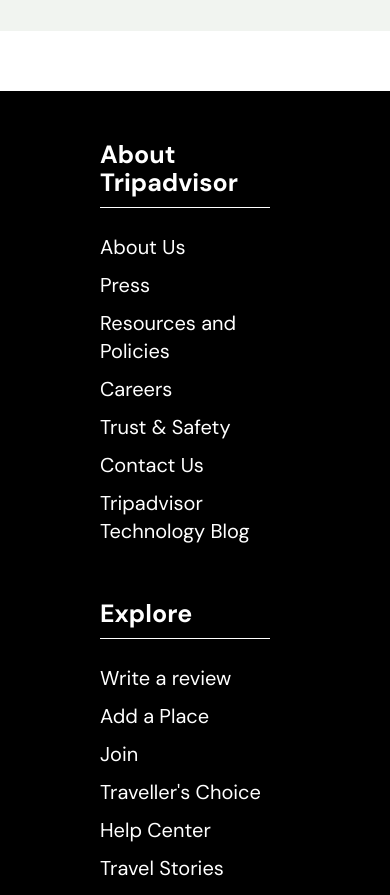
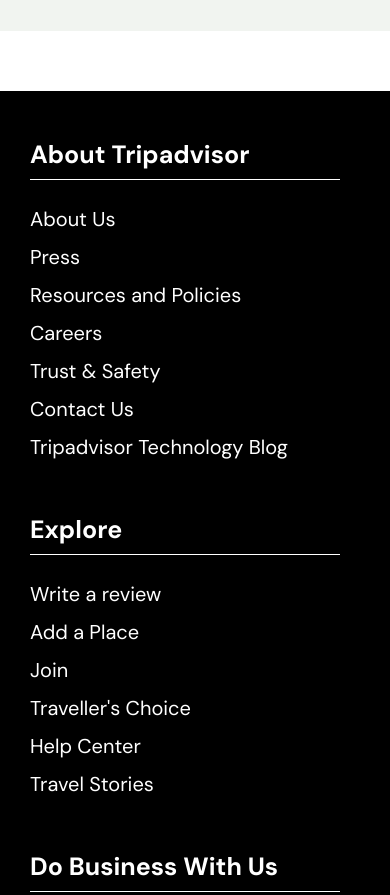
Before and after one commit to Arooon04/tripadvisor, a plain HTML site: page index.html in a window 390 px wide. Shown: the part 4652-5547 px from the top of the page. Drawn offline with Linux system fonts and the light colour scheme.

Commit message:
Mobile responsive version 2

```diff
--- a/css/style.css
+++ b/css/style.css
@@ -400,7 +400,8 @@
     .short-banner__rightsec p {
         padding:10px 40px;
     }
-    footer section{
+    footer .section1{
         flex-direction: column;
+        padding:30px 30px;
     }
 }
```
